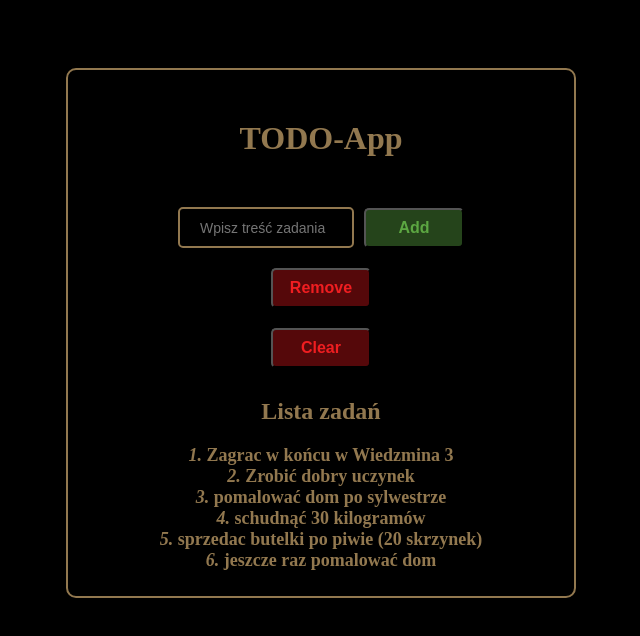
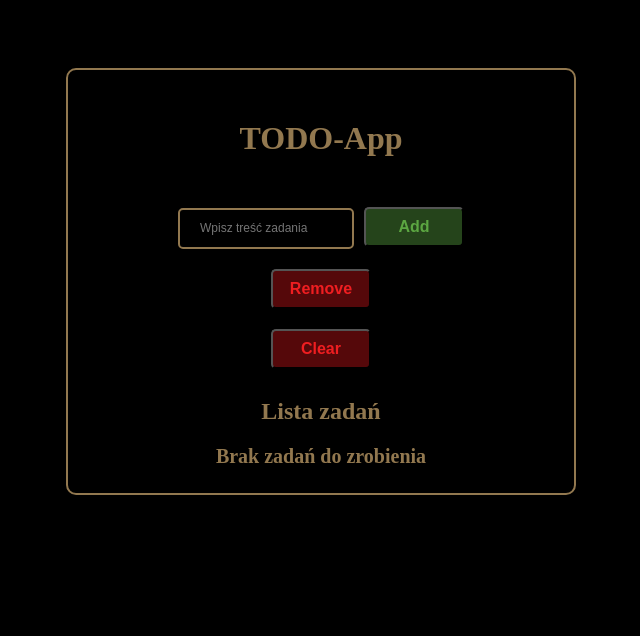
Before and after one commit to mstankiewicz1/TODO-App, a React app: page / in a window 1280 px wide. Shown: the top 636 px of the page, without its empty margins (321-961 px from the left). Built offline with nearby package versions, Linux system fonts and the light colour scheme.

Commit message:
Ostateczna wersja 03.03.19r godz 15:40

```diff
--- a/components/AddTask.jsx
+++ b/components/AddTask.jsx
@@ -18,8 +18,6 @@ class AddTask extends React.Component {
 
         const {text} = this.state;
 
-        if(text.length >= 3) {
-
             const add = this.props.add(text);
 
             if (add) {
@@ -27,10 +25,7 @@ class AddTask extends React.Component {
                     text: '',
                 })
             }
-        } else {
-            console.log("Proszę podać minimum 3 znaki");
-        }
-    };
+        };
 
 
 
--- a/components/App.jsx
+++ b/components/App.jsx
@@ -5,50 +5,11 @@ import DeleteTask from './DeleteTask.jsx';
 import ClearAllTasks from './ClearAllTasks.jsx';
 
 
-
 class App extends React.Component {
 
-    counter = 1;
 
     state = {
-        tasks: [
-            {
-                id: 0,
-                number: 1,
-                text: 'Zagrac w końcu w Wiedzmina 3',
-                edit: false
-            },
-            {
-                id: 1,
-                number: 2,
-                text: 'Zrobić dobry uczynek',
-                edit: false
-            },
-            {
-                id: 2,
-                number: 3,
-                text: 'pomalować dom po sylwestrze',
-                edit: false
-            },
-            {
-                id: 3,
-                number: 4,
-                text: 'schudnąć 30 kilogramów',
-                edit: false
-            },
-            {
-                id: 4,
-                number: 5,
-                text: 'sprzedac butelki po piwie (20 skrzynek)',
-                edit: false
-            },
-            {
-                id: 5,
-                number: 6,
-                text: 'jeszcze raz pomalować dom',
-                edit: false
-            },
-        ]
+        tasks: []
     };
 
 
@@ -62,7 +23,6 @@ class App extends React.Component {
             number: currentNumber,
             text: text,
         };
-        this.counter++;
 
         this.setState(prevState => ({
             tasks: [...prevState.tasks, task]
--- a/css/style.css
+++ b/css/style.css
@@ -35,7 +35,6 @@ h2 {
 .singleNumber {
     font-size: 18px;
     font-weight: bold;
-
 }
 
 .addTaskButton, .removeButton, .clearButton {
@@ -44,17 +43,20 @@ h2 {
     border-radius: 5px;
     font-size: 16px;
     font-weight: 700;
+    transition-duration: .4s;
 }
 
 .addTaskButton {
     margin-left: 10px;
     background-color: #25441B;
     color: #5CA742;
+
 }
 
 .addTaskButton:hover {
     color: white;
     cursor: pointer;
+
 }
 
 .removeButton {
@@ -89,7 +91,7 @@ h2 {
     background-color: black;
     color: white;
     padding-left: 20px;
-    font-size: 14px;
+    font-size: 12px;
 }
 
 p {
```
Also changed, not shown: components/out.js, 1 other file (tests, documents, lock files or other folders).
